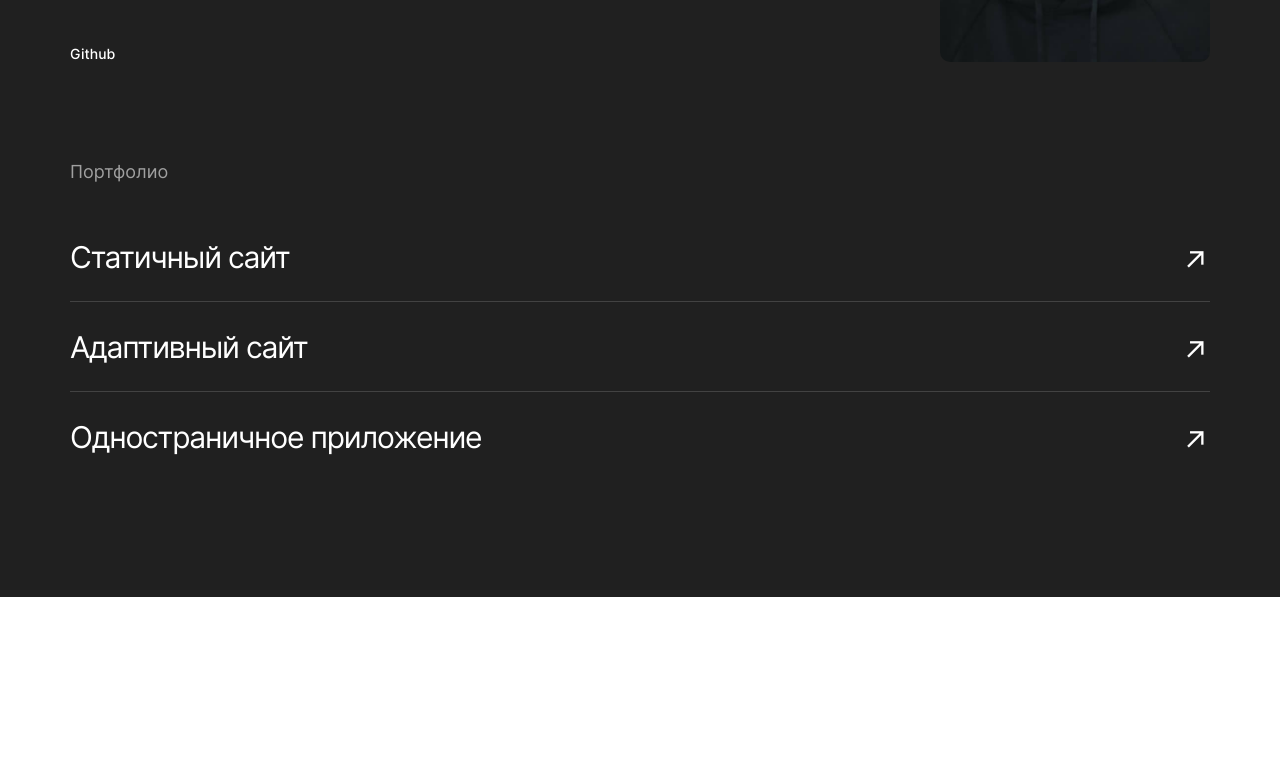
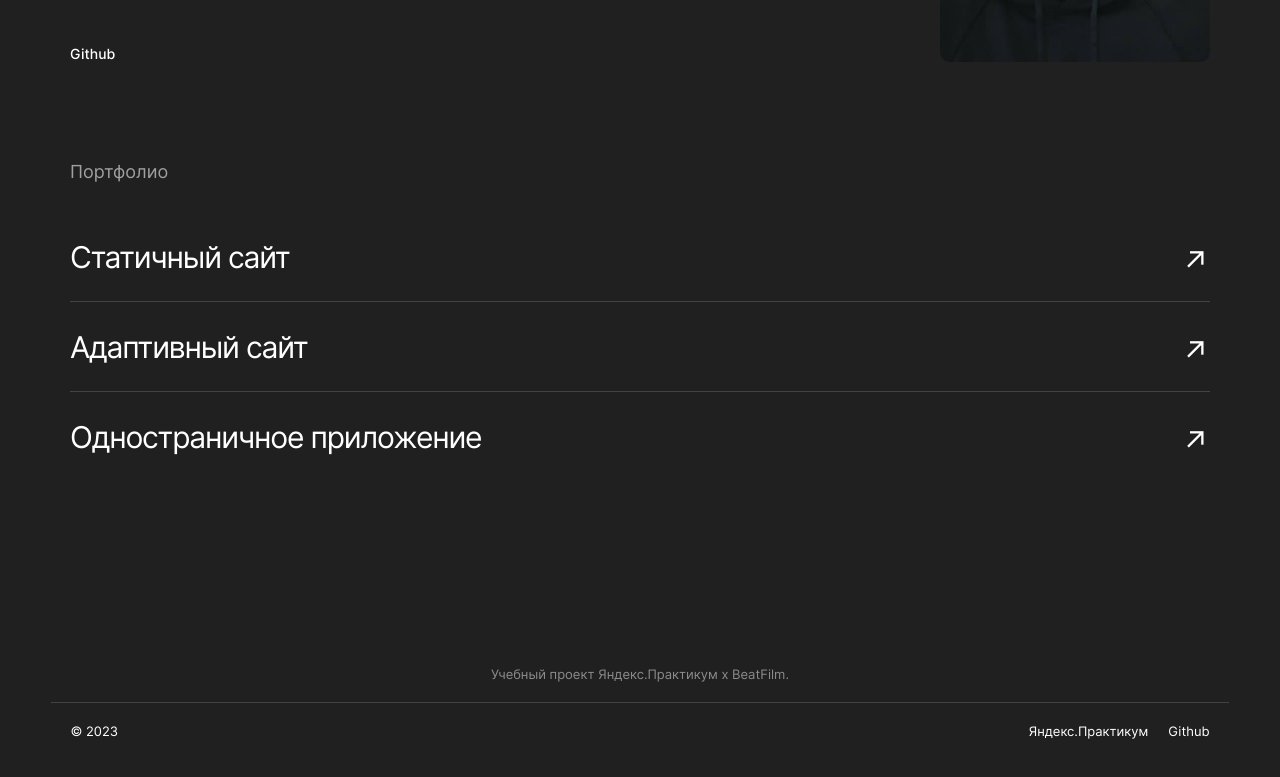
Before and after one commit to Ilina-malina/movies-explorer-frontend, a React (Create React App) app: page / in a window 1280 px wide. Shown: the part 1730-2507 px from the top of the page. Before the commit the page ends 2327 px from the top, so only its background shows below. Built offline with nearby package versions, Linux system fonts and the light colour scheme.

Commit message:
footer done

```diff
--- a/src/components/Footer/Footer.css
+++ b/src/components/Footer/Footer.css
@@ -0,0 +1,117 @@
+.footer {
+    padding-top: 79px;
+    padding-bottom: 20px;
+    display: flex;
+    flex-direction: column;
+    align-items: center;
+    margin: 0 auto;
+}
+
+.footer__title {
+    font-family: 'Inter', Arial, sans-serif;
+    font-style: normal;
+    font-weight: 400;
+    font-size: 12px;
+    line-height: 15px;
+    color: #8B8B8B;
+    padding-bottom: 21px;
+    border-bottom: 1px solid #424242;
+    margin-top: 0;
+    margin-bottom: 30px;
+    min-width: 90%;
+    text-align: center;
+}
+
+@media screen and (min-width:768px) {
+    .footer__title {
+        font-size: 13px;
+        line-height: 16px;
+        padding-bottom: 20px;
+        margin-bottom: 20px;
+        min-width: 92%;
+    }
+}
+
+.footer__content {
+    display: flex;
+    flex-direction: column;
+    align-items: center;
+}
+
+@media screen and (min-width:768px) {
+    .footer__content {
+        width: 92%;
+        flex-direction: row-reverse;
+        justify-content: space-between;
+        align-items: baseline;
+    }
+}
+
+@media screen and (min-width:1280px) {
+    .footer__content {
+        width: 89%;
+    }
+}
+
+.footer__links-container {
+    display: flex;
+    flex-direction: column;
+    align-items: center;
+    margin-bottom: 30px;
+}
+
+@media screen and (min-width:768px) {
+    .footer__links-container {
+        flex-direction: row;
+        align-items: center;
+        justify-content: flex-end;
+    }
+}
+
+.footer__link {
+    font-family: 'Inter', Arial, sans-serif;
+    font-style: normal;
+    font-weight: 400;
+    font-size: 12px;
+    line-height: 15px;
+    color: #FFFFFF;
+    text-decoration: none;
+}
+
+.footer__link:first-of-type {
+    margin-bottom: 12px;
+}
+
+@media screen and (min-width:768px) {
+    .footer__link {
+        font-size: 13px;
+        line-height: 16px;
+    }
+    .footer__link:first-of-type {
+        margin-bottom: 0;
+        margin-right: 20px;
+    }
+}
+
+.footer__link:hover {
+    opacity: .6;
+    transition: .3s;
+}
+
+.footer__copyright {
+    font-family: 'Inter', Arial, sans-serif;
+    font-style: normal;
+    font-weight: 400;
+    font-size: 12px;
+    line-height: 15px;
+    color: #8B8B8B;
+    margin: 0;
+}
+
+@media screen and (min-width:768px) {
+    .footer__copyright {
+        font-size: 13px;
+        line-height: 16px;
+        color: #FFFFFF;
+    }
+}
--- a/src/components/Footer/Footer.js
+++ b/src/components/Footer/Footer.js
@@ -0,0 +1,18 @@
+import '../Footer/Footer.css';
+
+function Footer() {
+    return (
+        <footer className="footer">
+            <h3 className="footer__title">Учебный проект Яндекс.Практикум х BeatFilm.</h3>
+            <div className="footer__content">
+                <div className="footer__links-container">
+                    <a className="footer__link" href="https://practicum.yandex.ru/" target="_blank" rel="noreferrer">Яндекс.Практикум</a>
+                    <a className="footer__link" href="https://github.com/" target="_blank" rel="noreferrer">Github</a>
+                </div>
+                <p className="footer__copyright">&copy; {(new Date).getFullYear()} </p>
+            </div>
+        </footer>
+    )
+}
+
+export default Footer;
--- a/src/components/Main/Main.js
+++ b/src/components/Main/Main.js
@@ -2,6 +2,7 @@
 import Techs from "../Techs/Techs.js";
 import AboutMe from "../AboutMe/AboutMe.js";
 import Portfolio from "../Portfolio/Portfolio.js";
+import Footer from "../Footer/Footer.js";
 
 function Main() {
     return (
@@ -10,6 +11,7 @@
             <Techs />
             <AboutMe />
             <Portfolio />
+            <Footer />
         </div>
 
     )
--- a/src/components/Portfolio/Portfolio.css
+++ b/src/components/Portfolio/Portfolio.css
@@ -73,7 +73,7 @@
         padding-top: 50px;
     }
     .portfolio__project:last-of-type {
-        padding-bottom: 90px;
+        padding-bottom: 80px;
     }
 }
 
@@ -85,7 +85,7 @@
         border-bottom: 1px solid #424242;
     }
     .portfolio__project:last-of-type {
-        padding-bottom: 125px;
+        padding-bottom: 115px;
     }
 }
 
```
